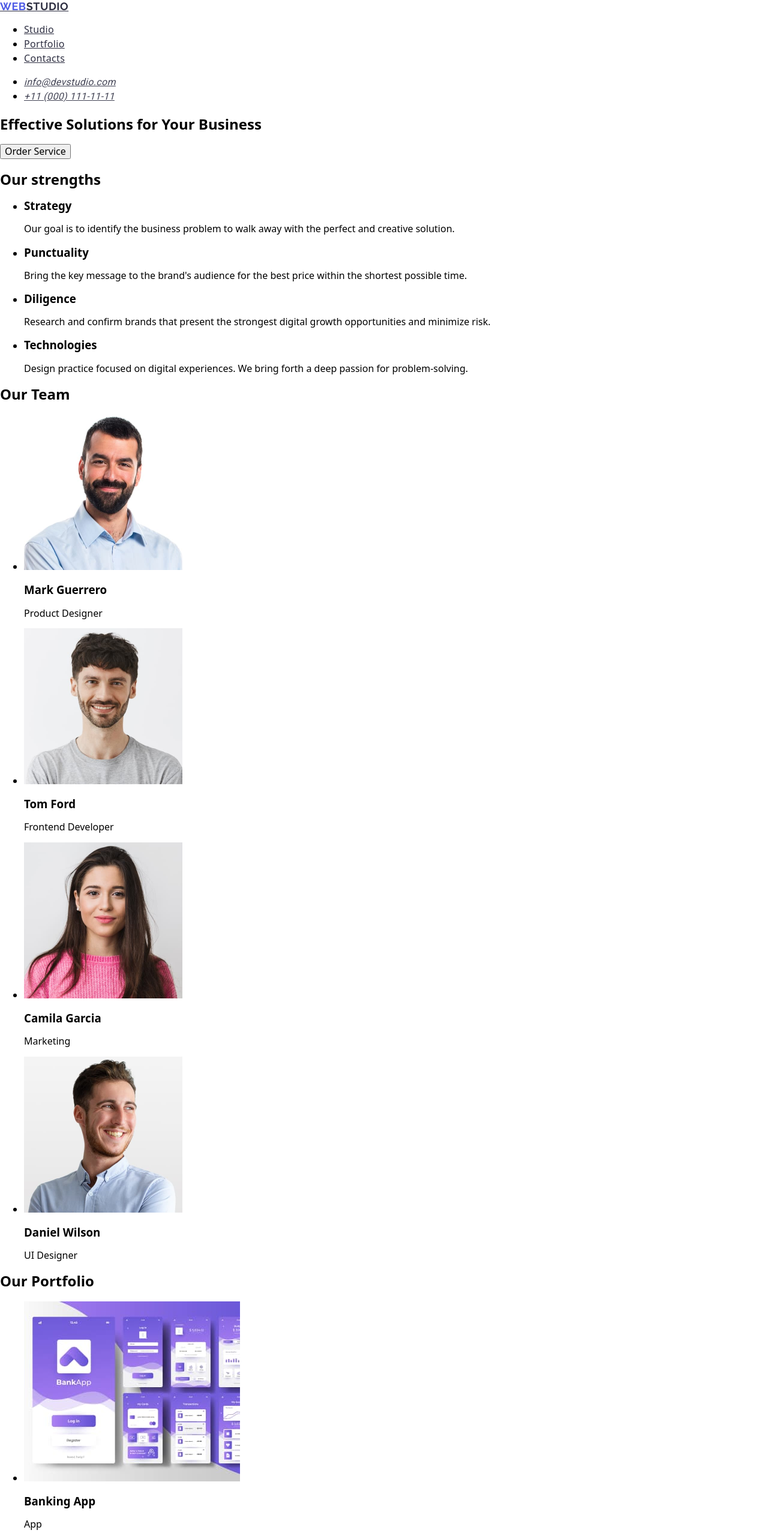
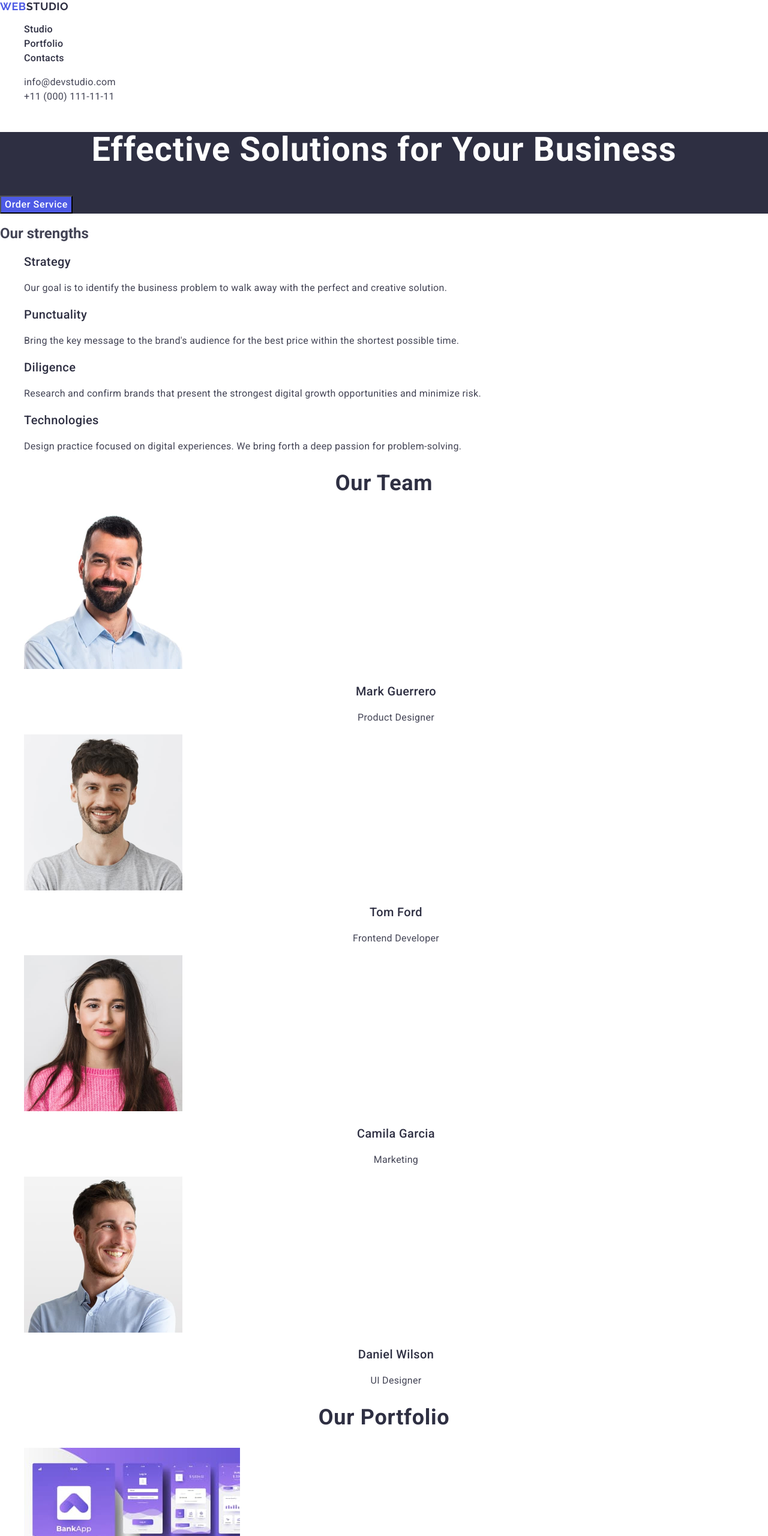
Before and after one commit to Oksamyt47/goit-markup-hw-02, a plain HTML site: page index.html in a window 1280 px wide. Shown: the top 2560 px of the page at 60% size. Drawn offline with nearby package versions, Linux system fonts and the light colour scheme.

Commit message:
work style

```diff
--- a/css/styles.css
+++ b/css/styles.css
@@ -1,3 +1,19 @@
+a {
+   text-decoration: none;
+}
+ul {
+    list-style: none;
+}
+address {
+    font-style: normal;
+}
+body {
+    background-color: #fff;
+    font-size: 16px;
+    font-family: "Roboto", sans-serif;
+    color: #434455;
+}
+
 
 /* HEDER */
 
@@ -14,11 +30,6 @@
 }
 
 .header-color-logo {
-    font-weight: 700;
-    font-size: 18px;
-    line-height: 1.17;
-    letter-spacing: 0.03em;
-    text-transform: uppercase;
     color: #4d5ae5;
 }
 
@@ -35,29 +46,165 @@
         letter-spacing: 0.02em;
         color: #2e2f42;
 }
+.header-nav-link:hover,
+.header-nav-link:focus {
+    color: #404bbf;
+}
 
 .header-contacts-list {}
 
 .header-contacts-item {}
 
-.header-contacts-mail {
+.header-contacts {
+        line-height: 150%;
+        letter-spacing: 0.02em;
+        color: #434455;
+}
+.header-contacts:hover,
+.header-contacts:focus {
+    color: #404bbf;
+}
+.hero {
+    background-color: #2e2f42;
+}
+.hero-title {
+    font-weight: 700;
+        font-size: 56px;
+        line-height: 107%;
+        letter-spacing: 0.02em;
+        text-align: center;
+        color: #fff;
+}
+
+.hero-btn {
+    background-color: #4d5ae5;
     font-family: "Roboto", sans-serif;
-        font-weight: 400;
+        font-weight: 500;
         font-size: 16px;
+        line-height: 150%;
+        letter-spacing: 0.04em;
+        color: #fff;
+        cursor: pointer;
+}
+.hero-btn:hover,
+.hero-btn:focus {
+    background-color: #404bbf;
+}
 
-        /* line-height: 24px; */
+ /* section Our strengths */
+
+.strengths {}
+
+.strengths-list {}
+
+.strengths-item {}
+
+.strengths-title {
+    font-weight: 500;
+        font-size: 20px;
+        line-height: 120%;
+        letter-spacing: 0.02em;
+        color: #2e2f42;
+}
+
+.strengths-text {
+    font-weight: 400;
+        font-size: 16px;
         line-height: 150%;
         letter-spacing: 0.02em;
         color: #434455;
 }
 
-.header-contacts-phone {
-    font-family: "Roboto", sans-serif;
+.team {}
+
+.team-title {
+    font-weight: 700;
+    font-size: 36px;
+    line-height: 111%;
+    letter-spacing: 0.02em;
+    text-align: center;
+    color: #2e2f42;
+}
+
+.team-list {}
+
+.team-item {}
+
+.team-member {
+        font-weight: 500;
+        font-size: 20px;
+        line-height: 120%;
+        letter-spacing: 0.02em;
+        text-align: center;
+        color: #2e2f42;
+}
+
+.team-text {
+    font-weight: 400;
+        font-size: 16px;
+        line-height: 150%;
+        letter-spacing: 0.02em;
+        text-align: center;
+        color: #434455;
+}
+
+/* section our portfolio */
+
+.portfolio {}
+
+.portfolio-title {
+        font-weight: 700;
+        font-size: 36px;
+        line-height: 111%;
+        letter-spacing: 0.02em;
+        text-align: center;
+        color: #2e2f42;
+}
+
+.portfolio-list {}
+
+.potrfolio-item {}
+
+.portfolio-product {
+        font-weight: 500;
+        font-size: 20px;
+        line-height: 120%;
+        letter-spacing: 0.02em;
+        color: #2e2f42;
+}
+
+.portfolio-text {
         font-weight: 400;
         font-size: 16px;
-
-        /* line-height: 24px; */
         line-height: 150%;
         letter-spacing: 0.02em;
         color: #434455;
 }
+
+/* footer */
+
+.footer {
+    background-color: #2e2f42;
+}
+
+.footer-logo {
+    font-family: "Raleway", sans-serif;
+        font-weight: 700;
+        font-size: 18px;
+        line-height: 117%;
+        letter-spacing: 0.03em;
+        text-transform: uppercase;
+        color: #f4f4fd;
+}
+
+.footer-color-logo {
+    color: #4d5ae5;
+}
+
+.footer-text {
+        font-weight: 400;
+        font-size: 16px;
+        line-height: 150%;
+        letter-spacing: 0.02em;
+        color: #f4f4fd;
+}
--- a/index.html
+++ b/index.html
@@ -3,7 +3,7 @@
   <head>
     <meta charset="UTF-8" />
     <meta name="viewport" content="width=device-width, initial-scale=1.0" />
-    <title>Document</title>
+    <title>webstudio</title>
     <link
       rel="stylesheet"
       href="https://cdnjs.cloudflare.com/ajax/libs/modern-normalize/3.0.1/modern-normalize.min.css"
@@ -20,21 +20,20 @@
     <link rel="stylesheet" href="./css/styles.css" />
   </head>
   <body>
-
     <header class="header">
       <a href="./index.html" class="header-logo">
         <span class="header-color-logo">Web</span>studio
-        </a>
-        <nav class="header-nav"></nav>
+      </a>
+      <nav class="header-nav">
         <ul class="header-nav-list">
           <li class="header-nav-item">
-            <a class="header-nav-link" href="Studio">Studio</a>
+            <a class="header-nav-link" href="./index.html">Studio</a>
           </li>
           <li class="header-nav-item">
-            <a class="header-nav-link" href="Portfolio">Portfolio</a>
+            <a class="header-nav-link" href="">Portfolio</a>
           </li>
           <li class="header-nav-item">
-            <a class="header-nav-link" href="Contacts">Contacts</a>
+            <a class="header-nav-link" href="">Contacts</a>
           </li>
         </ul>
       </nav>
@@ -42,48 +41,55 @@
       <address>
         <ul class="header-contacts-list">
           <li class="header-contacts-item">
-            <a class="header-contacts-mail" href="mailto:info@devstudio.com">info@devstudio.com </a>
+            <a class="header-contacts" href="mailto:info@devstudio.com"
+              >info@devstudio.com
+            </a>
           </li>
           <li class="header-contacts-item">
-            <a class="header-contacts-phone" href="tel:+110001111111">+11 (000) 111-11-11 </a>
+            <a class="header-contacts" href="tel:+110001111111"
+              >+11 (000) 111-11-11
+            </a>
           </li>
         </ul>
       </address>
     </header>
 
     <main>
-      <section>
-        <h1>Effective Solutions for Your Business</h1>
-        <button type="button">Order Service</button>
+      <section class="hero">
+        <h1 class="hero-title">Effective Solutions for Your Business</h1>
+        <button class="hero-btn" type="button">Order Service</button>
       </section>
 
-      <section>
+      <section class="strengths">
         <h2>Our strengths</h2>
-        <ul>
-          <li>
-            <h3>Strategy</h3>
-            <p>
+        <ul class="strengths-list">
+          <li class="strengths-item">
+            <h3 class="strengths-title">Strategy</h3>
+            <p class="strengths-text">
               Our goal is to identify the business problem to walk away with the
               perfect and creative solution.
             </p>
           </li>
-          <li>
-            <h3>Punctuality</h3>
-            <p>
+
+          <li class="strengths-item">
+            <h3 class="strengths-title">Punctuality</h3>
+            <p class="strengths-text">
               Bring the key message to the brand's audience for the best price
               within the shortest possible time.
             </p>
           </li>
-          <li>
-            <h3>Diligence</h3>
-            <p>
+
+          <li class="strengths-item">
+            <h3 class="strengths-title">Diligence</h3>
+            <p class="strengths-text">
               Research and confirm brands that present the strongest digital
               growth opportunities and minimize risk.
             </p>
           </li>
-          <li>
-            <h3>Technologies</h3>
-            <p>
+
+          <li class="strengths-item">
+            <h3 class="strengths-title">Technologies</h3>
+            <p class="strengths-text">
               Design practice focused on digital experiences. We bring forth a
               deep passion for problem-solving.
             </p>
@@ -91,95 +97,98 @@
         </ul>
       </section>
 
-      <section>
-        <h2>Our Team</h2>
-        <ul>
-          <li>
+      <section class="team">
+        <h2 class="team-title">Our Team</h2>
+        <ul class="team-list">
+          <li class="team-item">
             <img
               src="./images/img-1.jpg"
               alt="photo Mark Guerrero"
               width="264"
             />
-            <h3>Mark Guerrero</h3>
-            <p>Product Designer</p>
+            <h3 class="team-member">Mark Guerrero</h3>
+            <p class="team-text">Product Designer</p>
           </li>
-          <li>
+
+          <li class="team-item">
             <img src="./images/img-2.jpg" alt="photo Tom Ford" width="264" />
-            <h3>Tom Ford</h3>
-            <p>Frontend Developer</p>
+            <h3 class="team-member">Tom Ford</h3>
+            <p class="team-text">Frontend Developer</p>
           </li>
-          <li>
+
+          <li class="team-item">
             <img
               src="./images/img-3.jpg"
               alt="photo Camila Garcia"
               width="264"
             />
-            <h3>Camila Garcia</h3>
-            <p>Marketing</p>
+            <h3 class="team-member">Camila Garcia</h3>
+            <p class="team-text">Marketing</p>
           </li>
-          <li>
+
+          <li class="team-item">
             <img
               src="./images/img-4.jpg"
               alt="photo Daniel Wilson"
               width="264"
             />
-            <h3>Daniel Wilson</h3>
-            <p>UI Designer</p>
+            <h3 class="team-member">Daniel Wilson</h3>
+            <p class="team-text">UI Designer</p>
           </li>
         </ul>
       </section>
 
-      <section>
-        <h2>Our Portfolio</h2>
-        <ul>
-          <li>
+      <section class="portfolio">
+        <h2 class="portfolio-title">Our Portfolio</h2>
+        <ul class="portfolio-list">
+          <li class="potrfolio-item">
             <img src="./images/img-5.jpg" alt="banking app" width="360" />
-            <h3>Banking App</h3>
-            <p>App</p>
+            <h3 class="portfolio-product">Banking App</h3>
+            <p class="portfolio-text">App</p>
           </li>
 
-          <li>
+          <li class="potrfolio-item">
             <img src="./images/img-6.jpg" alt="Cashless Payment" width="360" />
-            <h3>Cashless Payment</h3>
-            <p>Marketing</p>
+            <h3 class="portfolio-product">Cashless Payment</h3>
+            <p class="portfolio-text">Marketing</p>
           </li>
 
-          <li>
+          <li class="potrfolio-item">
             <img src="./images/img-7.jpg" alt="Meditation App" width="360" />
-            <h3>Meditation App</h3>
-            <p>App</p>
-          </li>
-        </ul>
-
-        <ul>
-          <li>
-            <img src="./images/img-8.jpg" alt="Taxi Service" width="360" />
-            <h3>Taxi Service</h3>
-            <p>Marketing</p>
+            <h3 class="portfolio-product">Meditation App</h3>
+            <p class="portfolio-text">App</p>
           </li>
 
-          <li>
+          <li class="potrfolio-item">
+            <img src="./images/img-8.jpg" alt="Taxi Service" width="360" />
+            <h3 class="portfolio-product">Taxi Service</h3>
+            <p class="portfolio-text">Marketing</p>
+          </li>
+
+          <li class="potrfolio-item">
             <img
               src="./images/img-9.jpg"
               alt="Screen Illustrations"
               width="360"
             />
-            <h3>Screen Illustrations</h3>
-            <p>Design</p>
+            <h3 class="portfolio-product">Screen Illustrations</h3>
+            <p class="portfolio-text">Design</p>
           </li>
 
-          <li>
+          <li class="potrfolio-item">
             <img src="./images/img-10.jpg" alt="Online Courses" width="360" />
-            <h3>Online Courses</h3>
-            <p>Marketing</p>
+            <h3 class="portfolio-product">Online Courses</h3>
+            <p class="portfolio-text">Marketing</p>
           </li>
         </ul>
       </section>
     </main>
 
-    <footer>
-      <a href="./index.html">WebStudio</a>
-      <p>
+    <footer class="footer">
+      <a href="./index.html" class="footer-logo">
+        <span class="footer-color-logo">Web</span>studio
+      </a>
+      <p class="footer-text">
         Increase the flow of customers and sales for your business with digital
         marketing & growth solutions.
       </p>
```
